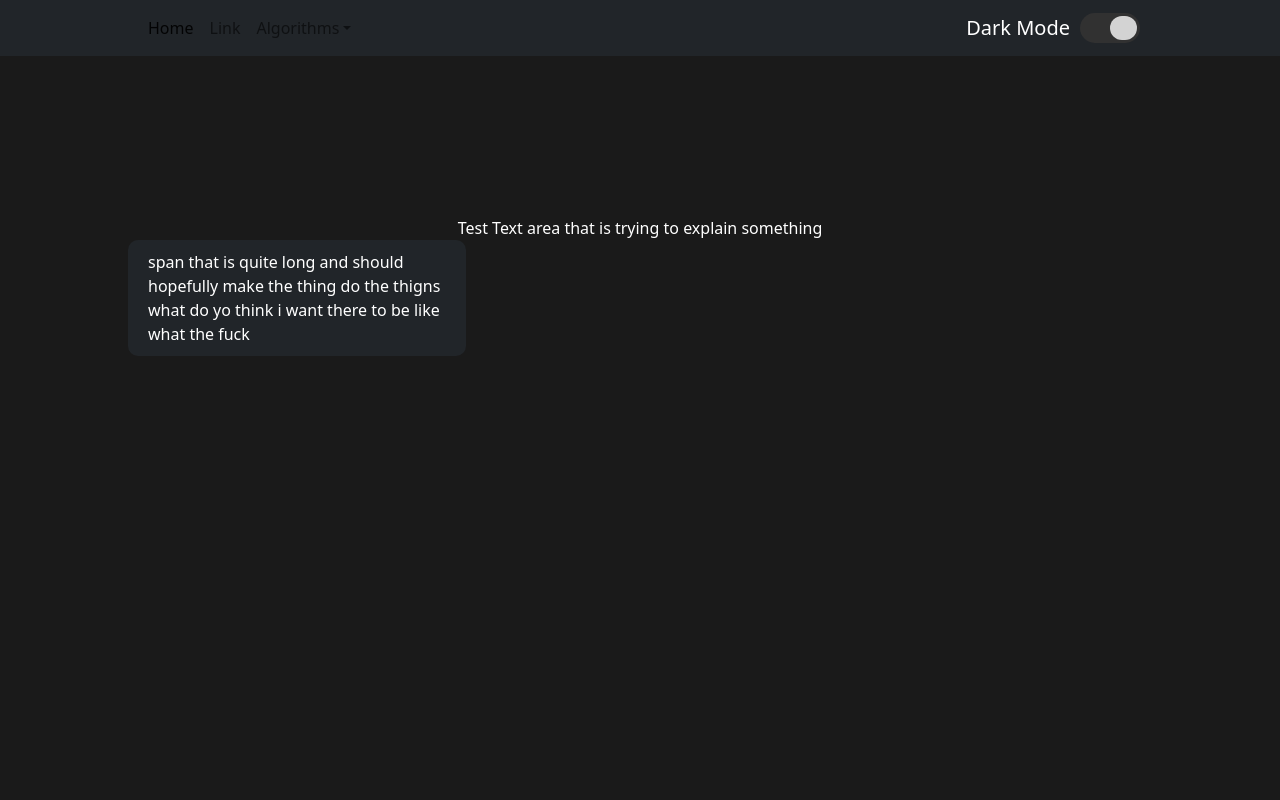
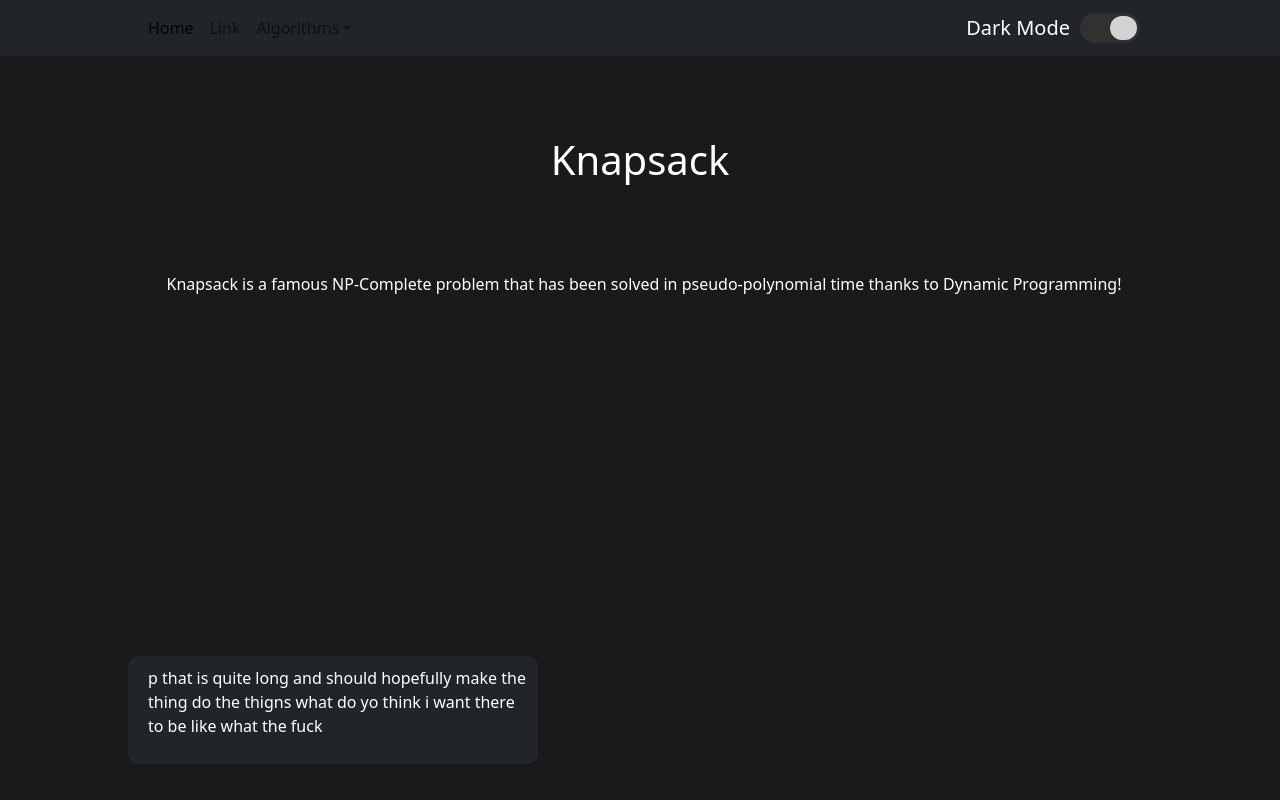
Before and after one commit to MathysHerve/MathysHerve.github.io, a React (Vite) app in the folder client/: page /algorithms/knapsack in a window 1280 px wide. Shown: the top 800 px of the page. Built offline with nearby package versions, Linux system fonts and the light colour scheme.

Commit message:
Did canvas stuff

```diff
--- a/client/index.html
+++ b/client/index.html
@@ -4,7 +4,13 @@
     <meta charset="UTF-8" />
     <link rel="icon" type="image/svg+xml" href="/vite.svg" />
     <meta name="viewport" content="width=device-width, initial-scale=1.0" />
-    <title>Vite + React</title>
+    <script src="https://polyfill.io/v3/polyfill.min.js?features=es6"></script>
+    <script
+      id="MathJax-script"
+      async
+      src="https://cdn.jsdelivr.net/npm/mathjax@3/es5/tex-mml-chtml.js"
+    ></script>
+    <title>Mathys Herve</title>
   </head>
   <body>
     <div id="root"></div>
--- a/client/src/App.tsx
+++ b/client/src/App.tsx
@@ -3,7 +3,7 @@ import MainPage from "./pages/MainPage/MainPage";
 import { BrowserRouter, Routes, Route } from "react-router-dom";
 import {DarkModeProvider } from './DarkModeContext'
 import { useReducer, useState } from "react";
-import Knapsack from "./pages/Knapsack/Knapsack";
+import Knapsack from "./pages/Algorithms/Knapsack/Knapsack";
 
 function App() {
 
--- /dev/null
+++ b/client/src/components/Animation.tsx
@@ -0,0 +1,16 @@
+import React, { ReactNode } from "react";
+
+interface Props {
+  id: string;
+  children?: ReactNode;
+}
+
+const Animation = ({ id, children }: Props) => {
+  return (
+    <div id={id} className="animation">
+      {children}
+    </div>
+  );
+};
+
+export default Animation;
--- a/client/src/components/Annotation.tsx
+++ b/client/src/components/Annotation.tsx
@@ -1,18 +1,31 @@
-import React, { ReactNode } from 'react'
+import React, { ReactNode, useEffect } from "react";
+
+export enum AnnotationEffect {
+  "ON_SCROLL_BELOW",
+  "ON_SCROLL_ABOVE",
+  "ON_ENTER_SCREEN",
+}
 
 interface Props {
-    children: ReactNode;
+  children: ReactNode;
+  effect?: {}; // TODO
 }
 
-const Annotation = ({children}: Props) => {
+const Annotation = ({ children, effect }: Props) => {
+  const onEnterScreenEffect =
+    !!effect && (effect[AnnotationEffect.ON_ENTER_SCREEN] ?? null);
+
+  const onScrollAbove =
+    !!effect && (effect[AnnotationEffect.ON_SCROLL_ABOVE] ?? null);
+
+  const onScrollBelow =
+    !!effect && (effect[AnnotationEffect.ON_SCROLL_BELOW] ?? null);
 
   return (
     <div className="annotation-container">
-        <div className="annotation-card">
-            {children}
-        </div>
+      <div className="annotation-card">{children}</div>
     </div>
-  )
-}
+  );
+};
 
-export default Annotation
+export default Annotation;
--- a/client/src/components/Canvas.tsx
+++ b/client/src/components/Canvas.tsx
@@ -1,16 +1,18 @@
-import React, { Children, ReactNode } from 'react'
+import React, { Children, ReactNode } from "react";
 
 interface Props {
-    label: string;
-    children?: ReactNode;
+  label: string;
+  animationContainer: ReactNode;
+  annotationContainer: ReactNode;
 }
 
-const Canvas = ({label, children} : Props) => {
+const Canvas = ({ label, animationContainer, annotationContainer }: Props) => {
   return (
     <div className={`canvas canvas-${label}`}>
-        {children}
+      <div className="annotation-canvas">{annotationContainer}</div>
+      <div className="animation-canvas">{animationContainer}</div>
     </div>
-  )
-}
+  );
+};
 
-export default Canvas
+export default Canvas;
--- a/client/src/components/TextArea.tsx
+++ b/client/src/components/TextArea.tsx
@@ -1,23 +1,26 @@
-import React, { ReactNode, useContext } from 'react'
-import { DarkModeContext } from '../DarkModeContext';
+import React, { ReactNode, useContext } from "react";
+import { DarkModeContext } from "../DarkModeContext";
 
 interface Props {
-    children?: ReactNode;
-    customClass?: string;
-    centered?: boolean;
+  children?: ReactNode;
+  customClass?: string;
+  centered?: boolean;
+  id?: string;
 }
 
-
-
-const TextArea = ({children, customClass, centered}: Props) => {
-    const darkMode = useContext(DarkModeContext);
-
+const TextArea = ({ children, customClass, centered, id }: Props) => {
+  const { darkMode } = useContext(DarkModeContext);
 
   return (
-    <div className={`${customClass} ${darkMode ? 'dark' : ''} ${centered ? 'centered-container' : ''}`}>
-        {children}
+    <div
+      id={id ? id : ""}
+      className={`${customClass} ${darkMode ? "dark" : ""} ${
+        centered ? "centered-container" : ""
+      }`}
+    >
+      {children}
     </div>
-  )
-}
+  );
+};
 
-export default TextArea
+export default TextArea;
--- /dev/null
+++ b/client/src/pages/Algorithms/Knapsack/Knapsack.tsx
@@ -0,0 +1,49 @@
+import React, { useContext } from "react";
+import Canvas from "../../../components/Canvas";
+import Annotation, { AnnotationEffect } from "../../../components/Annotation";
+import { DarkModeContext } from "../../../DarkModeContext";
+import TextArea from "../../../components/TextArea";
+import Animation from "../../../components/Animation";
+
+const Knapsack = () => {
+  const { darkMode } = useContext(DarkModeContext);
+  const annotationContainer = (
+    <div>
+      <Annotation>
+        <p>
+          p that is quite long and should hopefully make the thing do the thigns
+          what do yo think i want there to be like what the fuck
+        </p>
+      </Annotation>
+      <Annotation>test 2</Annotation>
+    </div>
+  );
+  const animationContainer = (
+    <div>
+      <Animation id="test"></Animation>
+    </div>
+  );
+
+  return (
+    <div className={`${darkMode ? "dark" : "light"}`}>
+      <TextArea customClass="intro-title" centered={true}>
+        <h1>Knapsack</h1>
+      </TextArea>
+      <TextArea customClass="intro-algorithm" centered={true}>
+        <p>
+          &ensp;Knapsack is a famous NP-Complete problem that has been solved in
+          pseudo-polynomial time thanks to Dynamic Programming!<br></br>
+          <br></br>
+        </p>
+      </TextArea>
+
+      <Canvas
+        label="intro"
+        animationContainer={animationContainer}
+        annotationContainer={annotationContainer}
+      ></Canvas>
+    </div>
+  );
+};
+
+export default Knapsack;
--- a/client/src/pages/Knapsack/Knapsack.tsx
+++ /dev/null
@@ -1,27 +0,0 @@
-import React, { useContext } from 'react'
-import Canvas from '../../components/Canvas'
-import Annotation from '../../components/Annotation'
-import { DarkModeContext } from '../../DarkModeContext'
-import TextArea from '../../components/TextArea'
-
-const Knapsack = () => {
-   const {darkMode} = useContext(DarkModeContext);
-
-  return (
-    <div className={`${darkMode ? 'dark' : 'light'}`}>
-        <Canvas label="intro">
-            <TextArea customClass='intro-algorithm' centered={true}>
-                Test Text area that is trying to explain something
-            </TextArea>
-            <Annotation>
-                <span>span that is quite  long and should hopefully make the thing do the thigns what do yo think i want there to be like what the fuck </span>
-            </Annotation>
-            <Annotation>
-                test 2
-            </Annotation>
-        </Canvas>
-    </div>
-  )
-}
-
-export default Knapsack
--- a/client/src/scss/animation.scss
+++ b/client/src/scss/animation.scss
@@ -1,4 +1,17 @@
-@import 'variables';
+@import "variables";
+
+.animation {
+  position: sticky;
+}
+
+.animation-canvas {
+  min-width: 50%;
+  max-height: 80vh;
+}
+
+.annotation-container {
+  min-width: 50%;
+}
 
 .annotation-container {
   padding-bottom: 90vh;
@@ -12,11 +25,10 @@
   border-radius: 10px;
   background-color: rgb(228, 228, 228);
   padding: 10px;
-    width: 33%;
+  width: 80%;
   box-sizing: border-box;
   padding-left: 20px;
 }
-
 
 .dark .annotation-card {
   background-color: #212529;
@@ -25,10 +37,16 @@
 .canvas {
   padding-left: $padding-left-right;
   padding-right: $padding-left-right;
+  display: flex;
 }
 
 .intro-algorithm {
-    padding-top: 20vh;
+  padding-top: 10vh;
+  padding-bottom: 20vh;
+}
+
+.intro-title {
+  padding-top: 10vh;
 }
 
 .centered-container {
```
Also changed, not shown: client/src/scss/Page.scss (+3 -7 lines). Lines whose indentation alone changed are shown as unchanged.
